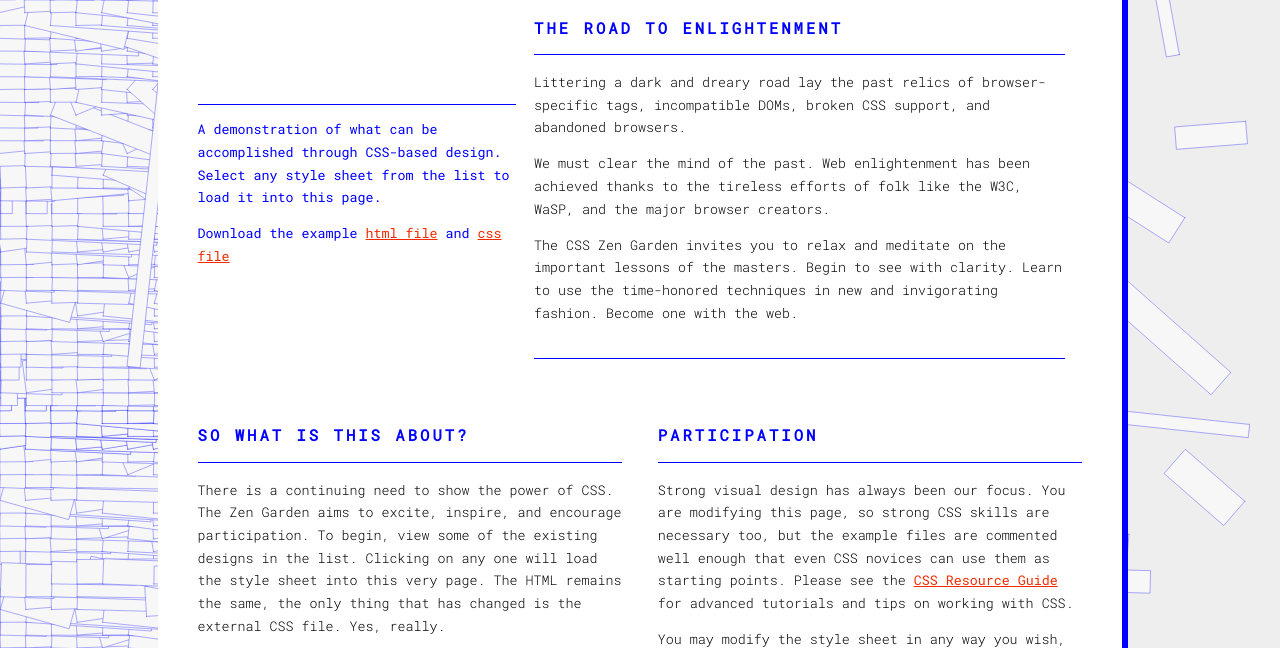
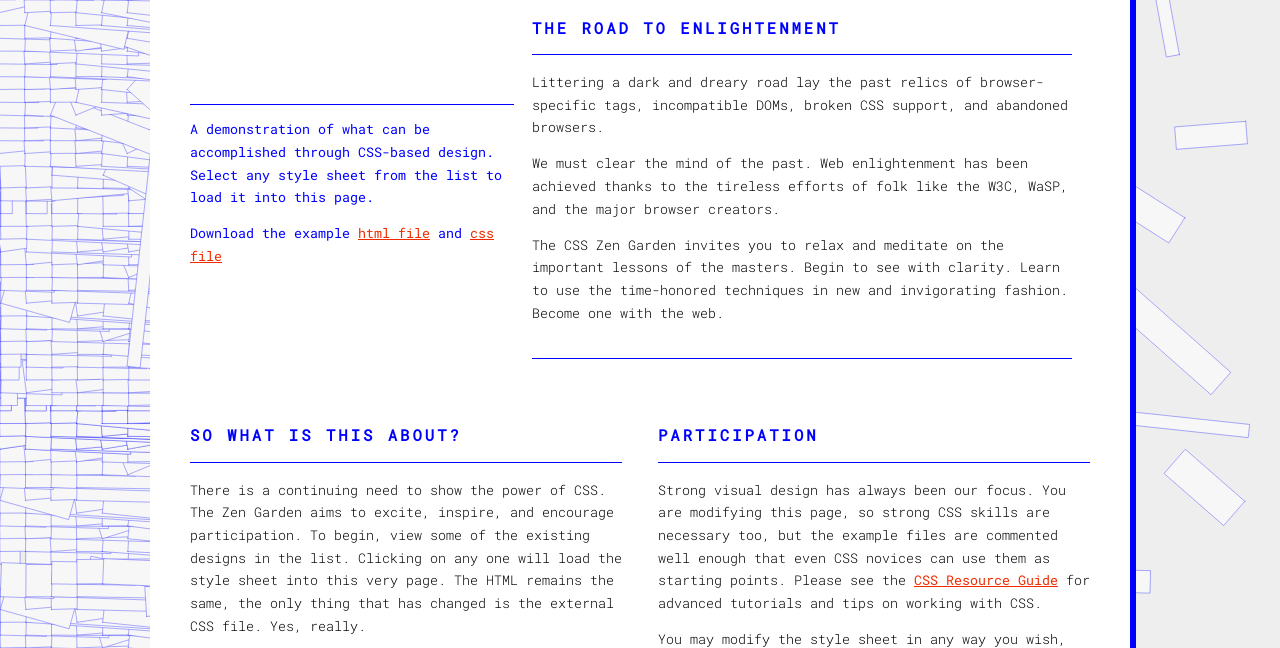
Before and after one commit to alxdwa/css-zen-garden-2, a plain HTML site: page index.html in a window 1280 px wide. Shown: the part 300-948 px from the top of the page. Drawn offline with Linux system fonts and the light colour scheme.

Commit message:
changed media query properties for max dimension

```diff
--- a/style.css
+++ b/style.css
@@ -268,9 +268,12 @@ p[role=contentinfo] {
 
 @media screen and (min-width: 1200px) {
 
+  .page-wrapper {
+    width: 900px;
+  }
 
   .design-selection {
-    width:36%;
+    width: 36%;
     vertical-align: top;
   }
 
```
